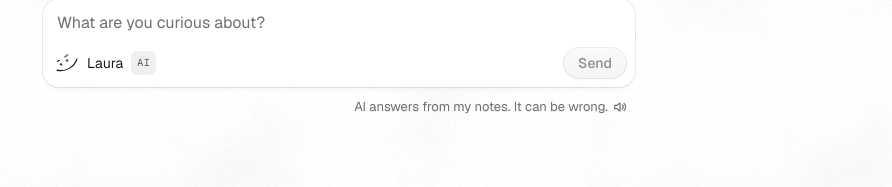
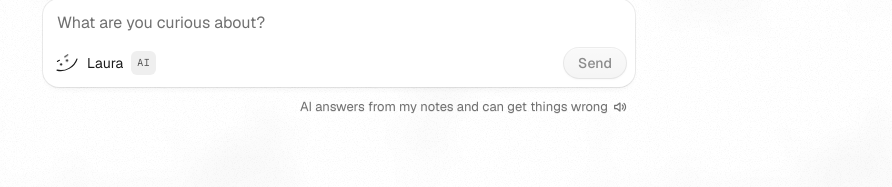
Before and after one commit to LauraBeatris/laurabeatris.com, a Next.js app: page /ask in a window 1280 px wide. Shown: the part 317-504 px from the top of the page, without its empty margins (301-1193 px from the left). Built offline with nearby package versions, Linux system fonts and the light colour scheme.

Commit message:
fix(ask): say the caveat in one sentence, without the full stop

```diff
--- a/components/ask/composer.tsx
+++ b/components/ask/composer.tsx
@@ -9,7 +9,7 @@ import {
 } from "@/components/ask/agent-face";
 import { MAX_QUESTION_LENGTH } from "@/lib/ask/transcript";
 
-const CAVEAT = "AI answers from my notes. It can be wrong.";
+const CAVEAT = "AI answers from my notes and can get things wrong";
 
 export function Composer({
   mood,
```
